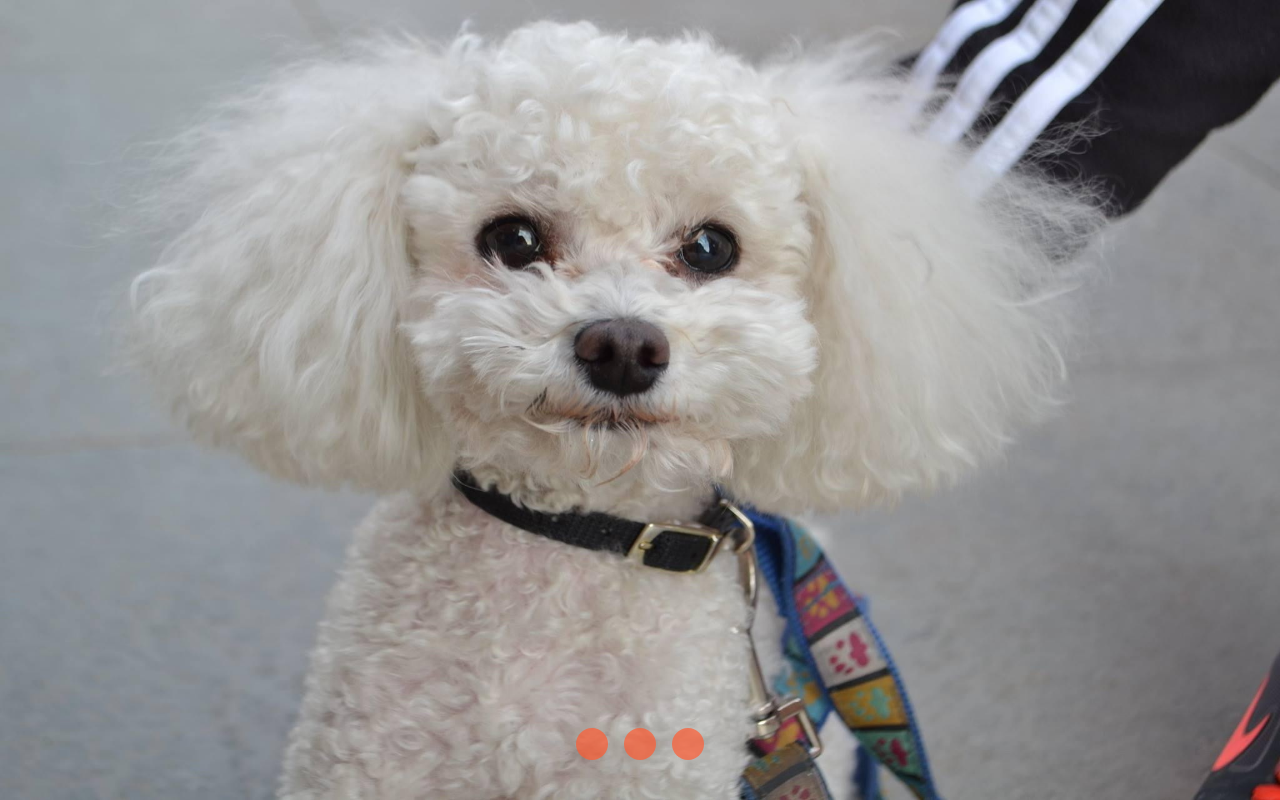
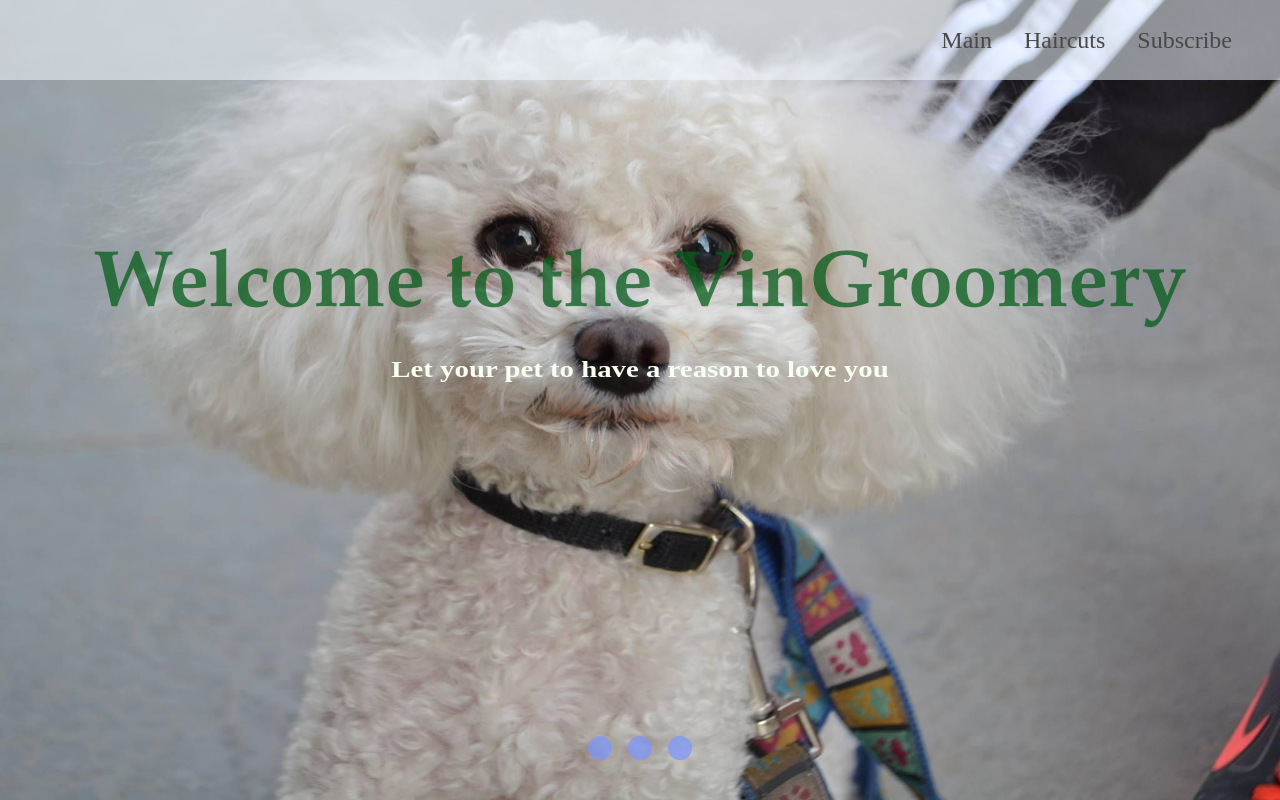
Before and after one commit to StasDomanskyi/Groomershop, a website built with webpack: page src/index.pug in a window 1280 px wide. Built offline with nearby package versions, Linux system fonts and the light colour scheme.

Commit message:
improved styles

```diff
--- a/src/components/header/header.pug
+++ b/src/components/header/header.pug
@@ -1,9 +1,9 @@
 section.header
-    nav
-        ul
-            li Main
-            li Haircuts
-            li Subscribe
-    h1 Welcome to the VinGroomery
-
-    https://petcube.com/blog/funny-dog-haircuts/
+    nav.header__nav.nav
+        img.nav__logo
+        ul.nav__menu.menu
+            li.menu__item Main
+            li.menu__item Haircuts
+            li.menu__item Subscribe
+    h1.header__title Welcome to the VinGroomery
+    h2.header__subtitile Let your pet to have a reason to love you
--- a/src/components/header/header.sass
+++ b/src/components/header/header.sass
@@ -1,2 +1,43 @@
-h1
-  color: red
+.header
+  position: absolute
+  top: 0
+  z-index: 1
+
+.nav
+  width: 100vw
+  height: 5rem
+  position: relative
+  color: #484848
+  font-size: 1.5rem
+  background-color: rgba(240, 248, 255, 0.54)
+
+.menu
+  margin: 0
+  height: 100%
+  position: absolute
+  top: 0
+  right: 2rem
+  display: flex
+  align-items: center
+  list-style: none
+
+.menu__item
+  margin: 0
+  padding: 1rem
+  box-sizing: border-box
+  height: 100%
+  align-items: center
+  display: flex
+
+.header__title
+  margin: 0 auto
+  padding-top: 10rem
+  text-align: center
+  color: rgba(6, 92, 27, 0.75)
+  font-family: "Palatino Linotype", "Book Antiqua", Palatino, serif
+  font-size: 5rem
+  font-weight: bold
+
+.header__subtitile
+  color: #f8fff1
+  transform: scaleX(1.2)
--- a/src/components/slider/slider.pug
+++ b/src/components/slider/slider.pug
@@ -1,4 +1,5 @@
 div.slider
+    include ../header/header
     span#slider-image-1
     span#slider-image-2
     span#slider-image-3
--- a/src/components/slider/slider.sass
+++ b/src/components/slider/slider.sass
@@ -45,7 +45,11 @@
   margin: 1rem 0.5rem
   padding: 0
   display: block
-  height: 2rem
-  width: 2rem
+  height: 1.5rem
+  width: 1.5rem
   border-radius: 50%
-  background-color: rgba(255, 91, 50, 0.7)
+  background-color: rgba(123, 149, 255, 0.7)
+
+.button-container__item:hover
+  background-color: rgba(165, 117, 115, 0.83)
+  box-shadow: 0 0 1rem #ff5e36
--- a/src/index.pug
+++ b/src/index.pug
@@ -6,5 +6,5 @@ html(lang='en')
         meta(http-equiv='X-UA-Compatible', content='ie=edge')
         title VinGroomery
     body
-        //include components/header/header
+
         include components/slider/slider
--- a/src/index.sass
+++ b/src/index.sass
@@ -1,4 +1,6 @@
 @import 'sass/variables'
+
 
 body
   margin: 0
+  font-family: "Segoe UI Light"
--- /dev/null
+++ b/src/links.txt
@@ -0,0 +1 @@
+https://petcube.com/blog/funny-dog-haircuts/
```
Also changed, not shown: src/sass/mixins.sass (added, +19 -0 lines).
